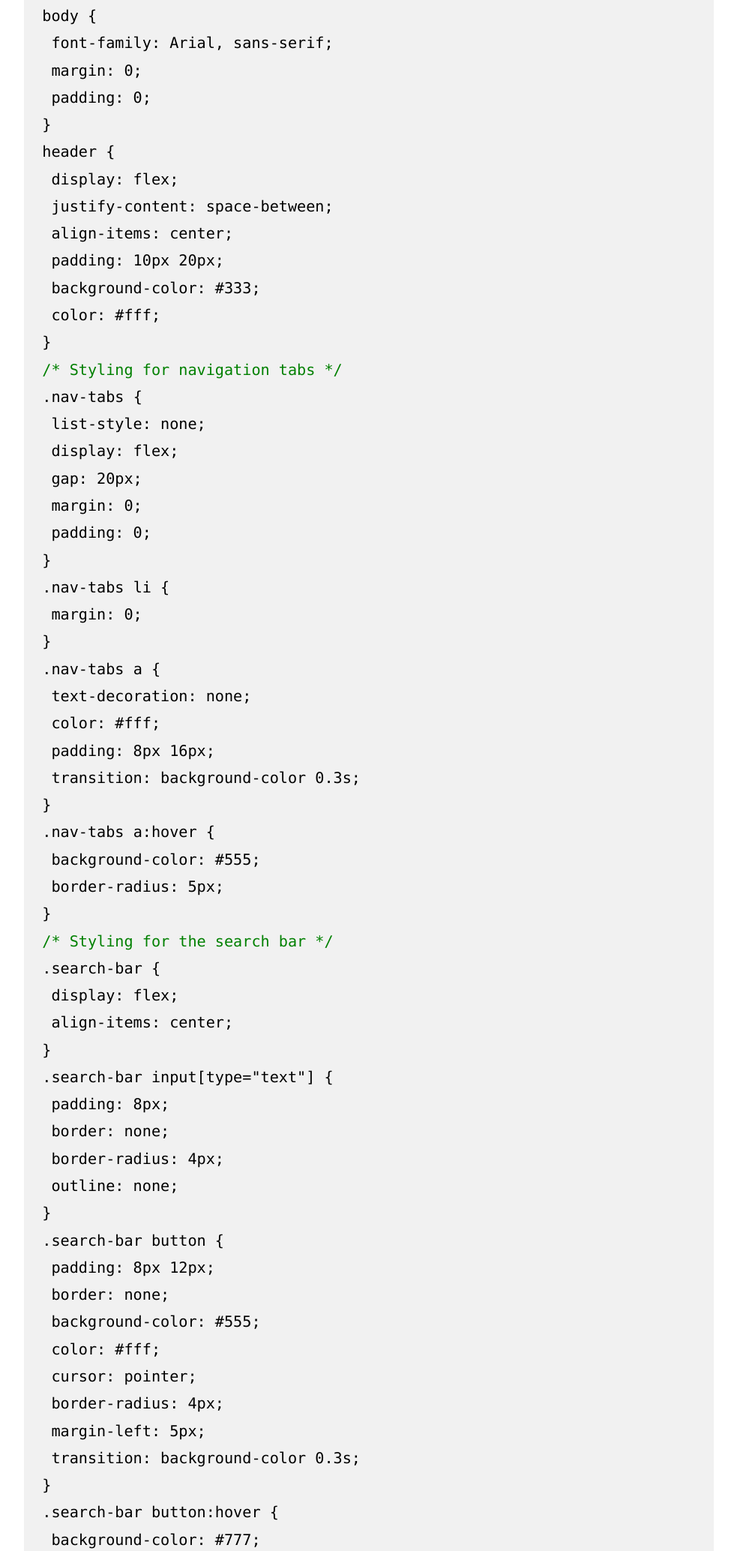
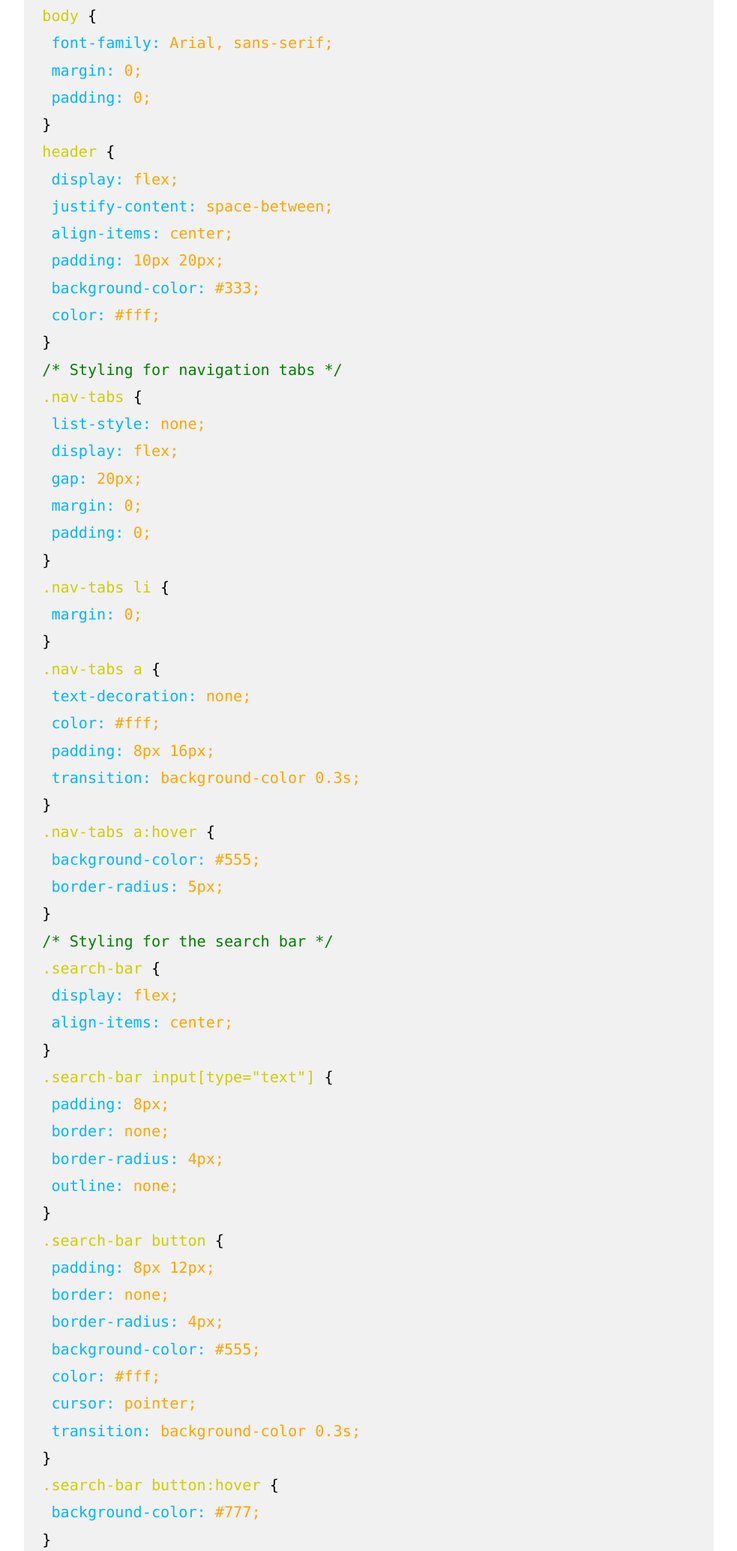
Before and after one commit to alessioamo/What-Comes-Next, a plain HTML site: page post5.html in a window 1280 px wide. Shown: the part 1702-3770 px from the top of the page at 75% size, without its empty margins (148-1131 px from the left). Drawn offline with Linux system fonts and the light colour scheme; a script that the page names is missing.

Commit message:
Optimizations
- Updated image
- Made copied text use proper characters
- Made code more readable

```diff
--- a/assets/js/mediumish.js
+++ b/assets/js/mediumish.js
@@ -13,7 +13,10 @@ $(function(){
 document.querySelectorAll('.copyBtn').forEach(button => {
 	button.addEventListener('click', () => {
 		const codeBlock = button.closest('.codeBackground').querySelector('code');
-		const textToCopy = codeBlock.textContent || codeBlock.innerText;
+		const textToCopy1 = codeBlock.textContent || codeBlock.innerText;
+
+		//textToCopy = textToCopy.replace(/&emsp;/g, '');
+		textToCopy = textToCopy1.replace(/\u2003/g, '\t');
 
 		navigator.clipboard.writeText(textToCopy).then(() => {
 			button.textContent = 'Copied!';
--- a/post5.html
+++ b/post5.html
@@ -121,70 +121,69 @@
 &emsp;&lt;<span class="codeElement">title</span>&gt;<span class="codeOther">Header with Tabs and Search Bar</span>&lt;/<span class="codeElement">title</span>&gt;<br>
 &emsp;&lt;<span class="codeElement">style</span>&gt;<br>
 &emsp;&emsp;<span class="codeComment">/* Basic styling for the header */</span><br>
-&emsp;&emsp;<span class="codeOther">body {</span><br>
-&emsp;&emsp;&emsp;<span class="codeOther">font-family: Arial, sans-serif;</span><br>
-&emsp;&emsp;&emsp;<span class="codeOther">margin: 0;</span><br>
-&emsp;&emsp;&emsp;<span class="codeOther">padding: 0;</span><br>
+&emsp;&emsp;<span class="codeOther"><span class="codeYellow">body</span> {</span><br>
+&emsp;&emsp;&emsp;<span class="codeOther"><span class="codeAttribute">font-family:</span> <span class="codeString">Arial, sans-serif;</span></span><br>
+&emsp;&emsp;&emsp;<span class="codeOther"><span class="codeAttribute">margin:</span> <span class="codeString">0;</span></span><br>
+&emsp;&emsp;&emsp;<span class="codeOther"><span class="codeAttribute">padding:</span> <span class="codeString">0;</span></span><br>
 &emsp;&emsp;<span class="codeOther">}</span><br>
-&emsp;&emsp;<span class="codeOther">header {</span><br>
-&emsp;&emsp;&emsp;<span class="codeOther">display: flex;</span><br>
-&emsp;&emsp;&emsp;<span class="codeOther">justify-content: space-between;</span><br>
-&emsp;&emsp;&emsp;<span class="codeOther">align-items: center;</span><br>
-&emsp;&emsp;&emsp;<span class="codeOther">padding: 10px 20px;</span><br>
-&emsp;&emsp;&emsp;<span class="codeOther">background-color: #333;</span><br>
-&emsp;&emsp;&emsp;<span class="codeOther">color: #fff;</span><br>
+&emsp;&emsp;<span class="codeOther"><span class="codeYellow">header</span> {</span><br>
+&emsp;&emsp;&emsp;<span class="codeOther"><span class="codeAttribute">display:</span> <span class="codeString">flex;</span></span><br>
+&emsp;&emsp;&emsp;<span class="codeOther"><span class="codeAttribute">justify-content:</span> <span class="codeString">space-between;</span></span><br>
+&emsp;&emsp;&emsp;<span class="codeOther"><span class="codeAttribute">align-items:</span> <span class="codeString">center;</span></span><br>
+&emsp;&emsp;&emsp;<span class="codeOther"><span class="codeAttribute">padding:</span> <span class="codeString">10px 20px;</span></span><br>
+&emsp;&emsp;&emsp;<span class="codeOther"><span class="codeAttribute">background-color:</span> <span class="codeString">#333;</span></span><br>
+&emsp;&emsp;&emsp;<span class="codeOther"><span class="codeAttribute">color:</span> <span class="codeString">#fff;</span></span><br>
 &emsp;&emsp;<span class="codeOther">}</span><br>
 &emsp;&emsp;<span class="codeComment">/* Styling for navigation tabs */</span><br>
-&emsp;&emsp;<span class="codeOther">.nav-tabs {</span><br>
-&emsp;&emsp;&emsp;<span class="codeOther">list-style: none;</span><br>
-&emsp;&emsp;&emsp;<span class="codeOther">display: flex;</span><br>
-&emsp;&emsp;&emsp;<span class="codeOther">gap: 20px;</span><br>
-&emsp;&emsp;&emsp;<span class="codeOther">margin: 0;</span><br>
-&emsp;&emsp;&emsp;<span class="codeOther">padding: 0;</span><br>
+&emsp;&emsp;<span class="codeOther"><span class="codeYellow">.nav-tabs</span> {</span><br>
+&emsp;&emsp;&emsp;<span class="codeOther"><span class="codeAttribute">list-style:</span> <span class="codeString">none;</span></span><br>
+&emsp;&emsp;&emsp;<span class="codeOther"><span class="codeAttribute">display:</span> <span class="codeString">flex;</span></span><br>
+&emsp;&emsp;&emsp;<span class="codeOther"><span class="codeAttribute">gap:</span> <span class="codeString">20px;</span></span><br>
+&emsp;&emsp;&emsp;<span class="codeOther"><span class="codeAttribute">margin:</span> <span class="codeString">0;</span></span><br>
+&emsp;&emsp;&emsp;<span class="codeOther"><span class="codeAttribute">padding:</span> <span class="codeString">0;</span></span><br>
 &emsp;&emsp;<span class="codeOther">}</span><br>
-&emsp;&emsp;<span class="codeOther">.nav-tabs li {</span><br>
-&emsp;&emsp;&emsp;<span class="codeOther">margin: 0;</span><br>
+&emsp;&emsp;<span class="codeOther"><span class="codeYellow">.nav-tabs li</span> {</span><br>
+&emsp;&emsp;&emsp;<span class="codeOther"><span class="codeAttribute">margin:</span> <span class="codeString">0;</span></span><br>
 &emsp;&emsp;<span class="codeOther">}</span><br>
-&emsp;&emsp;<span class="codeOther">.nav-tabs a {</span><br>
-&emsp;&emsp;&emsp;<span class="codeOther">text-decoration: none;</span><br>
-&emsp;&emsp;&emsp;<span class="codeOther">color: #fff;</span><br>
-&emsp;&emsp;&emsp;<span class="codeOther">padding: 8px 16px;</span><br>
-&emsp;&emsp;&emsp;<span class="codeOther">transition: background-color 0.3s;</span><br>
+&emsp;&emsp;<span class="codeOther"><span class="codeYellow">.nav-tabs a</span> {</span><br>
+&emsp;&emsp;&emsp;<span class="codeOther"><span class="codeAttribute">text-decoration:</span> <span class="codeString">none;</span></span><br>
+&emsp;&emsp;&emsp;<span class="codeOther"><span class="codeAttribute">color:</span> <span class="codeString">#fff;</span></span><br>
+&emsp;&emsp;&emsp;<span class="codeOther"><span class="codeAttribute">padding:</span> <span class="codeString">8px 16px;</span></span><br>
+&emsp;&emsp;&emsp;<span class="codeOther"><span class="codeAttribute">transition:</span> <span class="codeString">background-color 0.3s;</span></span><br>
 &emsp;&emsp;<span class="codeOther">}</span><br>
-&emsp;&emsp;<span class="codeOther">.nav-tabs a:hover {</span><br>
-&emsp;&emsp;&emsp;<span class="codeOther">background-color: #555;</span><br>
-&emsp;&emsp;&emsp;<span class="codeOther">border-radius: 5px;</span><br>
+&emsp;&emsp;<span class="codeOther"><span class="codeYellow">.nav-tabs a:hover</span> {</span><br>
+&emsp;&emsp;&emsp;<span class="codeOther"><span class="codeAttribute">background-color:</span> <span class="codeString">#555;</span></span><br>
+&emsp;&emsp;&emsp;<span class="codeOther"><span class="codeAttribute">border-radius:</span> <span class="codeString">5px;</span></span><br>
 &emsp;&emsp;<span class="codeOther">}</span><br>
 &emsp;&emsp;<span class="codeComment">/* Styling for the search bar */</span><br>
-&emsp;&emsp;<span class="codeOther">.search-bar {</span><br>
-&emsp;&emsp;&emsp;<span class="codeOther">display: flex;</span><br>
-&emsp;&emsp;&emsp;<span class="codeOther">align-items: center;</span><br>
+&emsp;&emsp;<span class="codeOther"><span class="codeYellow">.search-bar</span> {</span><br>
+&emsp;&emsp;&emsp;<span class="codeOther"><span class="codeAttribute">display:</span> <span class="codeString">flex;</span></span><br>
+&emsp;&emsp;&emsp;<span class="codeOther"><span class="codeAttribute">align-items:</span> <span class="codeString">center;</span></span><br>
 &emsp;&emsp;<span class="codeOther">}</span><br>
-&emsp;&emsp;<span class="codeOther">.search-bar input[type="text"] {</span><br>
-&emsp;&emsp;&emsp;<span class="codeOther">padding: 8px;</span><br>
-&emsp;&emsp;&emsp;<span class="codeOther">border: none;</span><br>
-&emsp;&emsp;&emsp;<span class="codeOther">border-radius: 4px;</span><br>
-&emsp;&emsp;&emsp;<span class="codeOther">outline: none;</span><br>
+&emsp;&emsp;<span class="codeOther"><span class="codeYellow">.search-bar input[type="text"]</span> {</span><br>
+&emsp;&emsp;&emsp;<span class="codeOther"><span class="codeAttribute">padding:</span> <span class="codeString">8px;</span></span><br>
+&emsp;&emsp;&emsp;<span class="codeOther"><span class="codeAttribute">border:</span> <span class="codeString">none;</span></span><br>
+&emsp;&emsp;&emsp;<span class="codeOther"><span class="codeAttribute">border-radius:</span> <span class="codeString">4px;</span></span><br>
+&emsp;&emsp;&emsp;<span class="codeOther"><span class="codeAttribute">outline:</span> <span class="codeString">none;</span></span><br>
 &emsp;&emsp;<span class="codeOther">}</span><br>
-&emsp;&emsp;<span class="codeOther">.search-bar button {</span><br>
-&emsp;&emsp;&emsp;<span class="codeOther">padding: 8px 12px;</span><br>
-&emsp;&emsp;&emsp;<span class="codeOther">border: none;</span><br>
-&emsp;&emsp;&emsp;<span class="codeOther">background-color: #555;</span><br>
-&emsp;&emsp;&emsp;<span class="codeOther">color: #fff;</span><br>
-&emsp;&emsp;&emsp;<span class="codeOther">cursor: pointer;</span><br>
-&emsp;&emsp;&emsp;<span class="codeOther">border-radius: 4px;</span><br>
-&emsp;&emsp;&emsp;<span class="codeOther">margin-left: 5px;</span><br>
-&emsp;&emsp;&emsp;<span class="codeOther">transition: background-color 0.3s;</span><br>
+&emsp;&emsp;<span class="codeOther"><span class="codeYellow">.search-bar button</span> {</span><br>
+&emsp;&emsp;&emsp;<span class="codeOther"><span class="codeAttribute">padding:</span> <span class="codeString">8px 12px;</span></span><br>
+&emsp;&emsp;&emsp;<span class="codeOther"><span class="codeAttribute">border:</span> <span class="codeString">none;</span></span><br>
+&emsp;&emsp;&emsp;<span class="codeOther"><span class="codeAttribute">border-radius:</span> <span class="codeString">4px;</span></span><br>
+&emsp;&emsp;&emsp;<span class="codeOther"><span class="codeAttribute">background-color:</span> <span class="codeString">#555;</span></span><br>
+&emsp;&emsp;&emsp;<span class="codeOther"><span class="codeAttribute">color:</span> <span class="codeString">#fff;</span></span><br>
+&emsp;&emsp;&emsp;<span class="codeOther"><span class="codeAttribute">cursor:</span> <span class="codeString">pointer;</span></span><br>
+&emsp;&emsp;&emsp;<span class="codeOther"><span class="codeAttribute">transition:</span> <span class="codeString">background-color 0.3s;</span></span><br>
 &emsp;&emsp;<span class="codeOther">}</span><br>
-&emsp;&emsp;<span class="codeOther">.search-bar button:hover {</span><br>
-&emsp;&emsp;&emsp;<span class="codeOther">background-color: #777;</span><br>
+&emsp;&emsp;<span class="codeOther"><span class="codeYellow">.search-bar button:hover</span> {</span><br>
+&emsp;&emsp;&emsp;<span class="codeOther"><span class="codeAttribute">background-color:</span> <span class="codeString">#777;</span></span><br>
 &emsp;&emsp;<span class="codeOther">}</span><br>
 &emsp;&lt;/<span class="codeElement">style</span>&gt;<br>
 &lt;/<span class="codeElement">head</span>&gt;<br>
 &lt;<span class="codeElement">body</span>&gt;<br>
 &emsp;&lt;<span class="codeElement">header</span>&gt;<br>
 &emsp;&emsp;&lt;<span class="codeElement">ul</span> <span class="codeAttribute">class=</span><span class="codeString">"nav-tabs"</span>&gt;<br>
-&emsp;&emsp;&emsp;&lt;<span class="codeElement">li</span>&gt;&lt;<span class="codeElement">a</span> <span class="codeAttribute">href=</span><span class="codeString">"home.html"</span>&gt;<span class="codeOther">Home</span>&lt;/<span class="codeElement">a</span>&gt;&lt;/<span class="codeElement">li</span>&gt;<br>
+&emsp;&emsp;&emsp;&lt;<span class="codeElement">li</span>&gt;&lt;<span class="codeElement">a</span> <span class="codeAttribute">href=</span><span class="codeString">"index.html"</span>&gt;<span class="codeOther">Home</span>&lt;/<span class="codeElement">a</span>&gt;&lt;/<span class="codeElement">li</span>&gt;<br>
 &emsp;&emsp;&emsp;&lt;<span class="codeElement">li</span>&gt;&lt;<span class="codeElement">a</span> <span class="codeAttribute">href=</span><span class="codeString">"about.html"</span>&gt;<span class="codeOther">About</span>&lt;/<span class="codeElement">a</span>&gt;&lt;/<span class="codeElement">li</span>&gt;<br>
 &emsp;&emsp;&emsp;&lt;<span class="codeElement">li</span>&gt;&lt;<span class="codeElement">a</span> <span class="codeAttribute">href=</span><span class="codeString">"contact.html"</span>&gt;<span class="codeOther">Contact</span>&lt;/<span class="codeElement">a</span>&gt;&lt;/<span class="codeElement">li</span>&gt;<br>
 &emsp;&emsp;&lt;/<span class="codeElement">ul</span>&gt;<br>
@@ -206,14 +205,14 @@
                 </p>
 
                 <p>
-                    Next, you will want to add an onclick() attribute to your search button. Note that it does not matter what type of element it is (button, span, div, etc.), the onclick would work for it regardless. You can name the function whatever you wish, I will use search(). Then, you must make sure you have included the script where you will handle the JavaScript logic. Here is the updated section of code:
+                    Next, you will want to add an onclick() attribute to your search button. Note that it does not matter what type of element it is (button, span, div, etc.), the onclick would work for it regardless. You can name the function whatever you wish, I will use <code>search()</code>. Then, you must make sure you have included the script where you will handle the JavaScript logic. Here is the updated section of code:
                     <br>
 
                     <div class="codeBackground">
                         <code>
 &emsp;<span class="codeComment">&lt;!-- Search Bar --&gt;</span><br>
 &emsp;&lt;<span class="codeElement">div</span> <span class="codeAttribute">class=</span><span class="codeString">"search-bar"</span>&gt; <br>
-&emsp;&emsp;&lt;<span class="codeElement">input</span> <span class="codeAttribute">type=</span><span class="codeString">"text"</span> <span class="codeAttribute">placeholder=</span><span class="codeString">"Search..."</span>&gt;<br>
+&emsp;&emsp;&lt;<span class="codeElement">input</span> <span class="codeAttribute">id=</span><span class="codeString">"searchInput"</span> <span class="codeAttribute">type=</span><span class="codeString">"text"</span> <span class="codeAttribute">placeholder=</span><span class="codeString">"Search..."</span>&gt;<br>
 &emsp;&emsp;&lt;<span class="codeElement">button</span> <span class="codeAttribute">type=</span><span class="codeString">"button"</span> <span class="codeAttribute">onclick=</span><span class="codeString">"search()"</span>&gt;<span class="codeOther">Search</span>&lt;<span class="codeElement">/button</span>&gt;</span><br>
 &emsp;&lt;<span class="codeElement">/div</span>&gt;<br>
 <br>
@@ -231,7 +230,7 @@
                 </p>
 
                 <p>
-                    Now is where you will start to add the logic to the search feature. Before doing so, there is a decision you will make. The easiest way to handle the content that gets searched through is to save it in some way. You can either save it within the html/js files, or you can save it in a JSON file. I believe the second option is better as it is easier to edit and manage. The first option is valid if you are making a website that will not be hosted at all (locally or online) as if that is the case, you cannot read through JSON files.
+                    Now is where you will start to add the logic to the search feature. Before doing so, there is a decision you will make. The easiest way to handle the content that gets searched through is to save it in some way. You can either save it within the html/js files, or you can save it in a JSON file. I believe the second option is better as it is easier to edit and manage. The first option is valid if you are making a website that will not be hosted at all (locally or online) as if that is the case, you cannot read through JSON files. In order to host online, you can use any tool such as Github Pages, or during testing you can use the LiveShare extension on VSCode or any other method you prefer.
                 </p>
 
                 <p>
@@ -239,7 +238,7 @@
                 </p>
 
                 <blockquote>
-
+                    Code is like humor. When you have to explain it, it's probably bad.
                 </blockquote>
 
                 <p>
@@ -378,13 +377,13 @@
 &emsp;&emsp;<span class="codeAttribute">post.title</span>.<span class="codeYellow">toLowerCase</span>().<span class="codeYellow">includes</span>(<span class="codeAttribute">query</span>.<span class="codeYellow">toLowerCase</span>()) ||<br>
 &emsp;&emsp;<span class="codeAttribute">post.description</span>.<span class="codeYellow">toLowerCase</span>().<span class="codeYellow">includes</span>(<span class="codeAttribute">query</span>.<span class="codeYellow">toLowerCase</span>()) ||<br>
 &emsp;&emsp;<span class="codeAttribute">post.tags</span>.<span class="codeYellow">some</span>(<span class="codeElement">tag</span> => <span class="codeAttribute">tag</span>.<span class="codeYellow">toLowerCase</span>().<span class="codeYellow">includes</span>(<span class="codeAttribute">query</span>.<span class="codeYellow">toLowerCase</span>())) ||<br>
-&emsp;&emsp;<span class="codeAttribute">post.keywords</span>.<span class="codeYellow">some</span>(<span class="codeElement">keyword</span> => <span class="codeAttribute">keyword</span>.<span class="codeYellow">toLowerCase</span>().<span class="codeYellow">includes</span>(<span class="codeAttribute">query</span>.<span class="codeYellow">toLowerCase</span>()));<br><br>
+&emsp;&emsp;<span class="codeAttribute">post.keywords</span>.<span class="codeYellow">some</span>(<span class="codeElement">keyword</span> => <span class="codeAttribute">keyword</span>.<span class="codeYellow">toLowerCase</span>().<span class="codeYellow">includes</span>(<span class="codeAttribute">query</span>.<span class="codeYellow">toLowerCase</span>())));<br><br>
 
 &emsp;<span class="codeComment">// Display results or no results message</span><br>
 &emsp;<span class="">if</span> (<span class="codeAttribute">filteredPosts</span>.<span class="codeAttribute">length</span> > 0) {<br>
 &emsp;&emsp;<span class="codeAttribute">filteredPosts</span>.<span class="codeYellow">forEach</span>(<span class="codeElement">post</span> => {<br>
 &emsp;&emsp;&emsp;<span class="codeElement">const</span> <span class="codeAttribute">postHtml</span> = `<br>
-&emsp;&emsp;&emsp;&emsp;<span class="codeString">`&lt;div class="card"&gt;<br>
+&emsp;&emsp;&emsp;&emsp;<span class="codeString">&lt;div class="card"&gt;<br>
 &emsp;&emsp;&emsp;&emsp;&emsp;&lt;a href="<span class="codeElement">$</span><span class="codeAttribute">{post.link}</span>"&gt;<br>
 &emsp;&emsp;&emsp;&emsp;&emsp;&lt;img class="img-fluid" src="<span class="codeElement">$</span><span class="codeAttribute">{post.image}</span>" alt=""&gt;<br>
 &emsp;&emsp;&emsp;&emsp;&emsp;&lt;/a&gt;<br>
--- a/quotes.txt
+++ b/quotes.txt
@@ -11,5 +11,5 @@ If your program has errors when running but it still works, you have a working p
 DONE - Code doesn't need to be pretty to function, but you will thank your past self if it is.
 Sometimes doing what is easiest works the best.
 If the developer of Undertale can sell over 3.5 million copies by using one massive switch statement spanning thousands of lines for dialogue, you can do it also.
-Code is like humor. When you have to explain it, it’s bad.
+DONE - Code is like humor. When you have to explain it, it’s probably bad.
 DONE - The only way to learn a new programming language is by writing programs in it.
```
Also changed, not shown: index.html (+2 -3 lines), assets/img/searchBar2.jpg.
